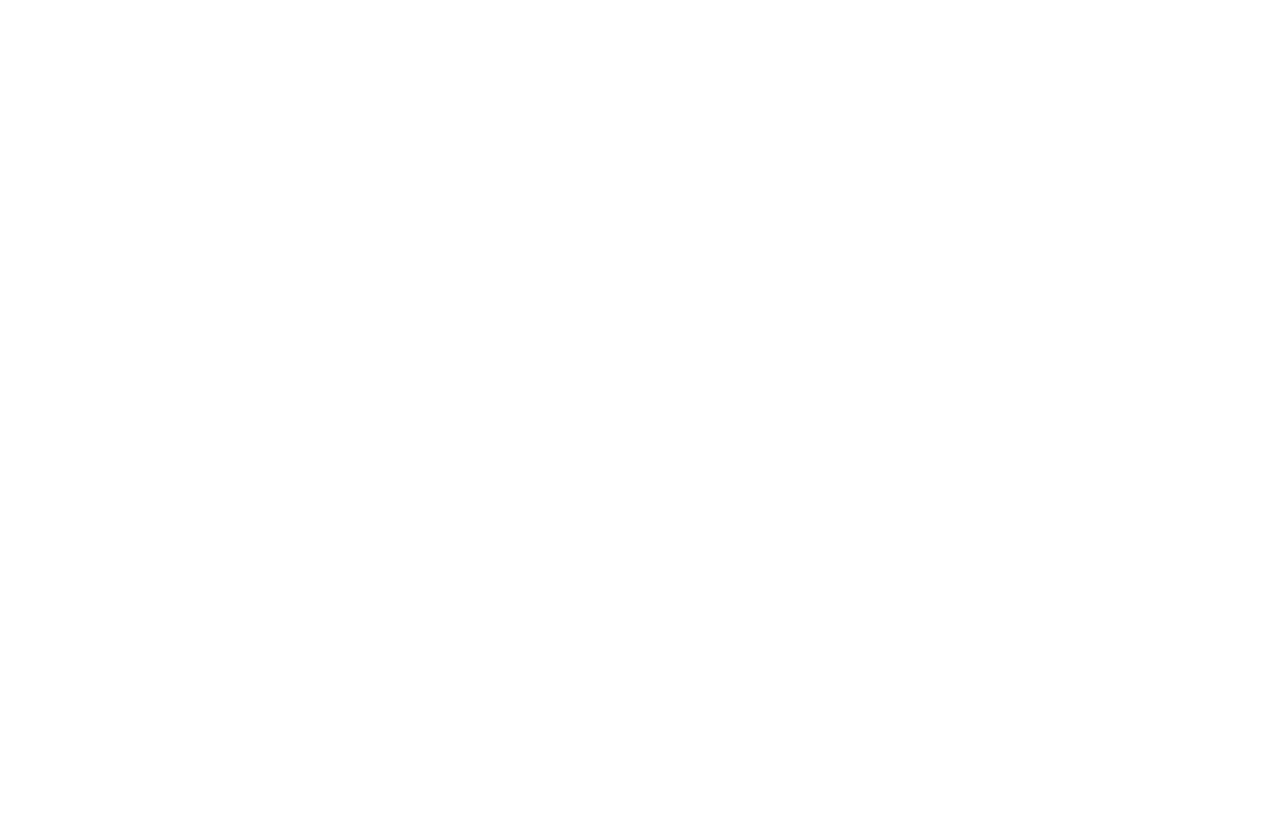
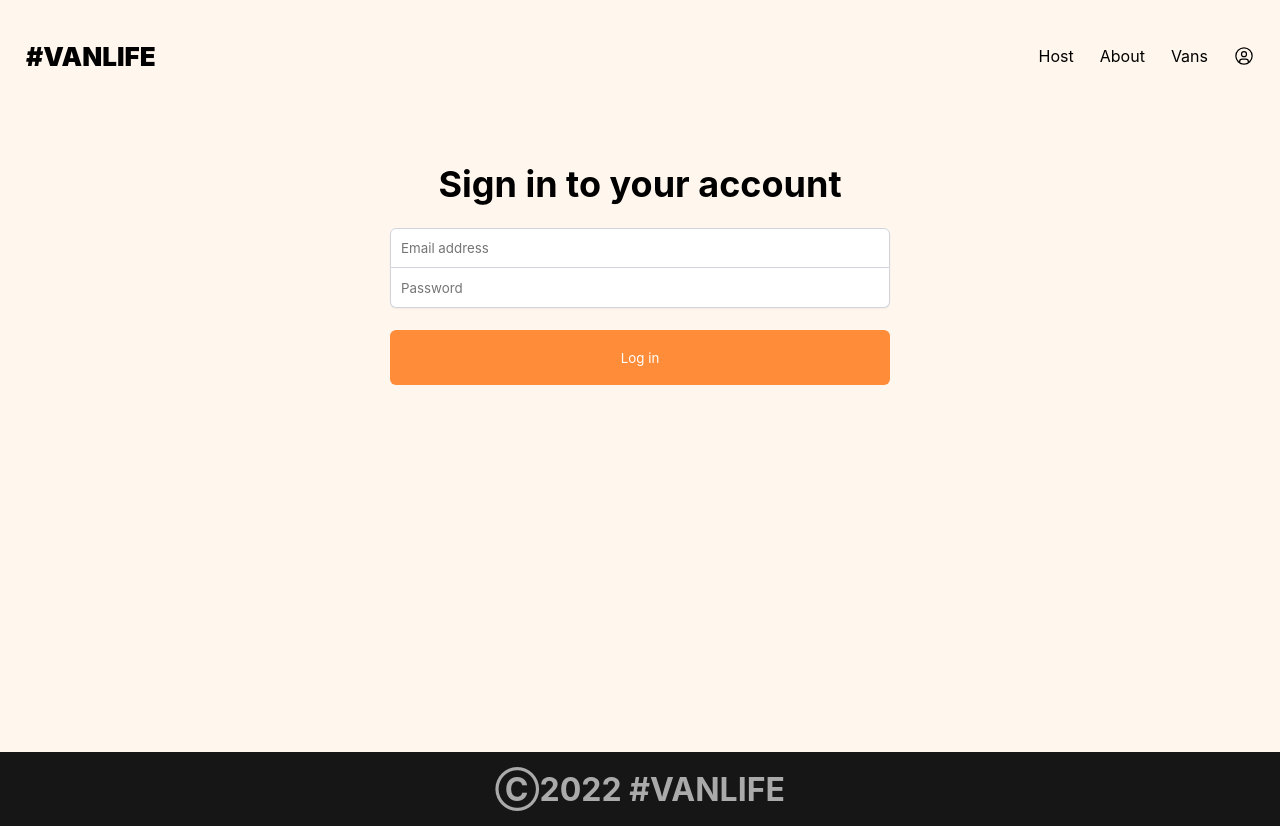
Before and after one commit to shivampandey777/vanslife, a React (Create React App) app: page /login in a window 1280 px wide. Before the commit this address had no page. Before the commit the page ends 800 px from the top, so only its background shows below. Built offline with nearby package versions, Linux system fonts and the light colour scheme; what miragejs would draw is missing.

Commit message:
added login and not found page

```diff
--- a/src/App.css
+++ b/src/App.css
@@ -513,3 +513,88 @@
   font-weight: 500;
   padding-bottom: 47px;
 }
+/******page not found *****/
+.notfound{
+  background-color: #FFF7ED;
+  padding-top: 100px;
+  padding-bottom: 100px;
+  text-align: center;
+  min-height: 80vh;
+}
+.notfound h1{
+  font-size: 36px;
+  font-weight: 700;
+  margin-bottom: 29px;
+}
+.notfound button{
+
+  font-size: 18px;
+  font-weight: 700;
+  color: white;
+  background-color: #161616;
+  border-radius: 5px;
+  border: none;
+  padding: 16px 55px;
+  margin-left: 26px;
+  margin-right: 26px;
+}
+/****login page****/
+.login-link img{
+    height: 20px;
+    border-radius: 5px;
+}
+.login-container {
+  display: flex;
+  flex-direction: column;
+  align-items: center;
+  background-color: #FFF7ED;
+  min-height: 80vh;
+  padding-top: 50px;
+}
+.login-container h1{
+  margin-bottom: 22px;
+  font-size: 36px;
+  font-weight: 700;
+}
+
+.login-form {
+  display: flex;
+  flex-direction: column;
+  width: 100%;
+  max-width: 500px;
+}
+
+.login-form > input {
+  border: 1px solid rgba(209, 213, 219);
+  height: 40px;
+  text-indent: 10px;
+  font-family: "Inter", sans-serif;
+  box-shadow: 0px 1px 2px rgba(0, 0, 0, 0.05);
+  font-weight: 400;
+}
+
+.login-form > input:focus {
+  outline: none;
+}
+
+.login-form > input:first-of-type {
+  border-radius: 6px 6px 0px 0px;
+}
+
+.login-form > input:last-of-type {
+  border-radius: 0px 0px 6px 6px;
+  border-top: none;
+}
+
+.login-form > button {
+  background-color: #FF8C38;
+  border: none;
+  border-radius: 6px;
+  height: 55px;
+  margin-top: 22px;
+  color: white;
+  font-family: "Inter", sans-serif;
+}
+.login-form > button:hover {
+  transform: translate(1px, 1px);
+}
--- a/src/App.js
+++ b/src/App.js
@@ -15,6 +15,8 @@
 import HostVanInfo from './pages/host/HostVanInfo';
 import HostVanPricing from './pages/host/HostVanPricing';
 import HostVanPhotos from './pages/host/HostVanPhotos';
+import NotFound from './pages/NotFound';
+import Login from './pages/Login';
 
 
 function App() {
@@ -27,6 +29,7 @@
               <Route path="About" element={<About />} />
               <Route path="Vans" element={<Van />} />
               <Route path="Vans/:id" element={<VanDetail />} />
+              <Route path="login" element={<Login />} />
 
               <Route path="host" element={<HostLayout />} >
               <Route index element={<Dashboard />} />
@@ -39,6 +42,7 @@
                 <Route path="photos" element={<HostVanPhotos/>} />
               </Route>
               </Route>
+              <Route path="*" element={<NotFound />} />
           </Route>
         </Routes>
    </Router>
--- /dev/null
+++ b/src/api.js
@@ -0,0 +1,12 @@
+export async function getVans() {
+    const res = await fetch("/api/vans")
+    if (!res.ok) {
+        throw {
+            message: "Failed to fetch vans",
+            statusText: res.statusText,
+            status: res.status
+        }
+    }
+    const data = await res.json()
+    return data.vans
+}
--- a/src/component/Header.js
+++ b/src/component/Header.js
@@ -1,5 +1,6 @@
 import React from "react";
 import { NavLink , Link } from "react-router-dom";
+import logo from "./avatar-icon.svg";
 
 export default function Header() {
     return (
@@ -22,6 +23,12 @@
                     to="/Vans">
                         Vans
                     </NavLink>
+                    <Link to="login" className="login-link">
+                    <img
+                        src={logo}
+                        className="login-icon"
+                    />
+                    </Link>
                 </nav>
             </header>
         </div>
--- /dev/null
+++ b/src/pages/Login.js
@@ -0,0 +1,43 @@
+import React from "react"
+// import { useNavigate } from "react-router-dom"
+
+export default function Login() {
+    const [loginFormData, setLoginFormData] = React.useState({ email: "", password: "" })
+
+    function handleSubmit(e) {
+        e.preventDefault()
+        console.log(loginFormData)
+    }
+
+    function handleChange(e) {
+        const { name, value } = e.target
+        setLoginFormData(prev => ({
+            ...prev,
+            [name]: value
+        }))
+    }
+
+    return (
+        <div className="login-container">
+            <h1>Sign in to your account</h1>
+            <form onSubmit={handleSubmit} className="login-form">
+                <input
+                    name="email"
+                    onChange={handleChange}
+                    type="email"
+                    placeholder="Email address"
+                    value={loginFormData.email}
+                />
+                <input
+                    name="password"
+                    onChange={handleChange}
+                    type="password"
+                    placeholder="Password"
+                    value={loginFormData.password}
+                />
+                <button>Log in</button>
+            </form>
+        </div>
+    )
+
+}
--- /dev/null
+++ b/src/pages/NotFound.js
@@ -0,0 +1,14 @@
+import React  from "react";
+import { NavLink } from "react-router-dom";
+
+export default function NotFound() {
+    return (
+        <div className="notfound">
+            <h1>Sorry, the page you were looking for was not found.</h1>
+            <NavLink to="/">
+            <button > Return to home </button>
+            </NavLink>
+
+        </div>
+    )
+}
--- a/src/pages/vans/Van.js
+++ b/src/pages/vans/Van.js
@@ -1,6 +1,7 @@
 import React from "react"
 import { createServer, Model } from "miragejs"
 import {  NavLink, useSearchParams} from "react-router-dom"
+import { getVans } from "../../api"
 
 
 //server to fetch the requested data
@@ -21,8 +22,10 @@
     routes() {
         this.namespace = "api"
         this.logging = false
+        this.timing = 750
 
         this.get("/vans", (schema, request) => {
+          // return new Response(400, {}, {error: "Error fetching data"})
             return schema.vans.all()
         })
 
@@ -49,28 +52,42 @@
 
     const [ searchParams , setSearchParams  ] = useSearchParams();
     const [vans, setVans] = React.useState([])
+    const [loading, setLoading] = React.useState(false)
+    const [error, setError] = React.useState(null)
+
+    const typeFilter =  searchParams.get("type")
+
 
     React.useEffect(() => {
-        fetch("/api/vans")
-        .then(res => res.json())
-        .then(data => setVans(data.vans))
+        // fetch("/api/vans")
+        // .then(res => res.json())
+        // .then(data => setVans(data.vans))
+        async function loadVans() {
+          setLoading(true)
+          try {
+              const data = await getVans()
+              setVans(data)
+          } catch (err) {
+              setError(err)
+          } finally {
+              setLoading(false)
+          }
+      }
+      loadVans()
     }, [])
 
-    let typeFilter =  searchParams.get("type")
-    const vanFilter = typeFilter
-    ? vans.filter(van => van.type.toLowerCase() === typeFilter)
-    : vans
+      const  displayedVans = typeFilter
+        ? vans.filter(van => van.type === typeFilter)
+        : vans;
 
 
-
-    const vanElements = vanFilter.map(van => (
+    const vanElements = displayedVans.map(van => (
       <div  key={van.id} onClick={() => {
         // window.location.href = `/Vans/${van.id}`;
       }} className="van-tile" >
         <NavLink to={`${van.id}`}
           state={{ search: `?${searchParams.toString()}`, type: typeFilter}}
-                aria-label={`View details for ${van.name},
-                priced at $${van.price} per day`}
+          aria-label={`View details for ${van.name}, priced at $${van.price} per day`}
         >
           <img src={van.imageUrl}  alt={van.name}/>
           <div className="van-info">
@@ -80,16 +97,24 @@
           <i className={`van-type ${van.type} selected`}>{van.type}</i>
         </NavLink>
       </div>
-    ))
+    ));
+
     function handleFilterChange(key, value) {
       setSearchParams(prevParams => {
         if (value === null) {
-            prevParams.delete(key)
+          prevParams.delete(key);
         } else {
-            prevParams.set(key, value)
+          prevParams.set(key, value);
         }
-          return prevParams
-        })
+        return prevParams;
+      });
+    }
+
+    if(loading) {
+      return <h1 aria-live="polite" >Loading...</h1>
+    }
+    if (error) {
+      return <h1  aria-live="assertive" >There was an error: {error.message}</h1>
   }
 
     return (
```
Also changed, not shown: src/component/avatar-icon.svg (added). Lines whose indentation alone changed are shown as unchanged.
